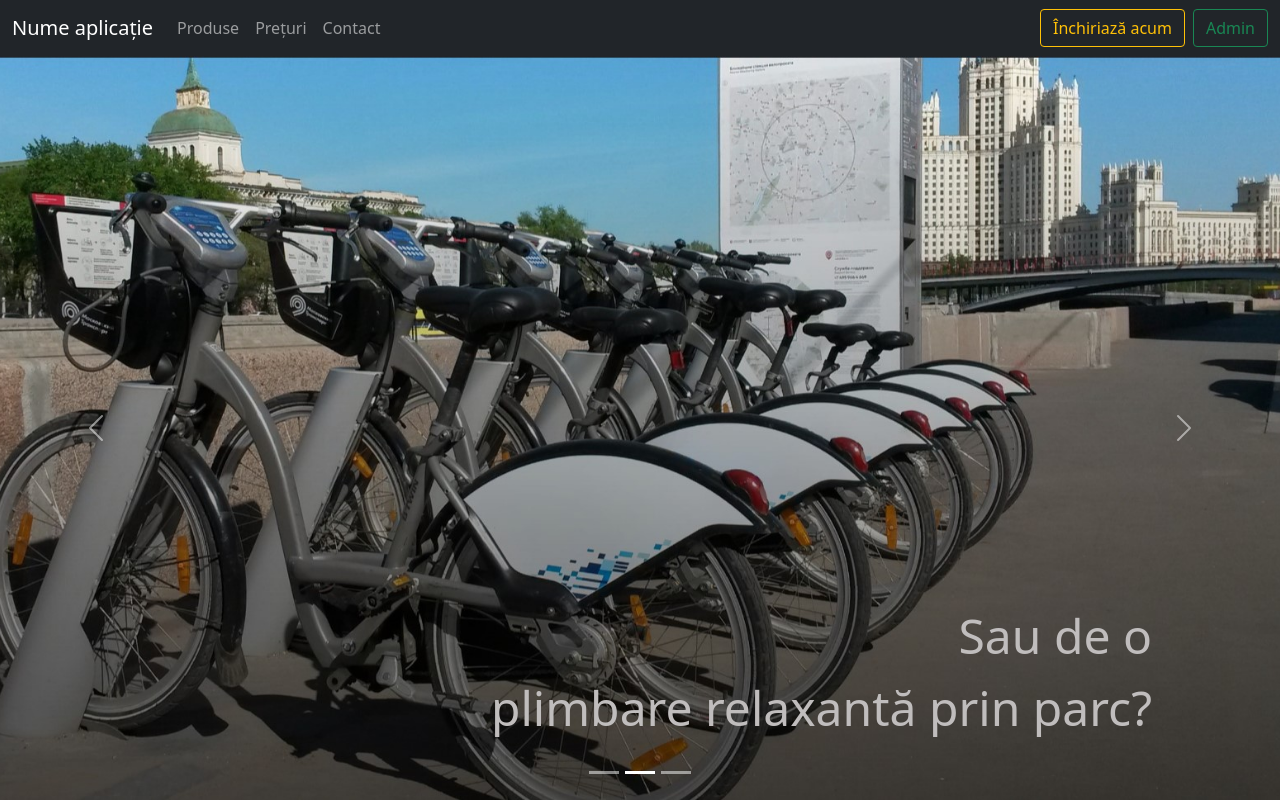
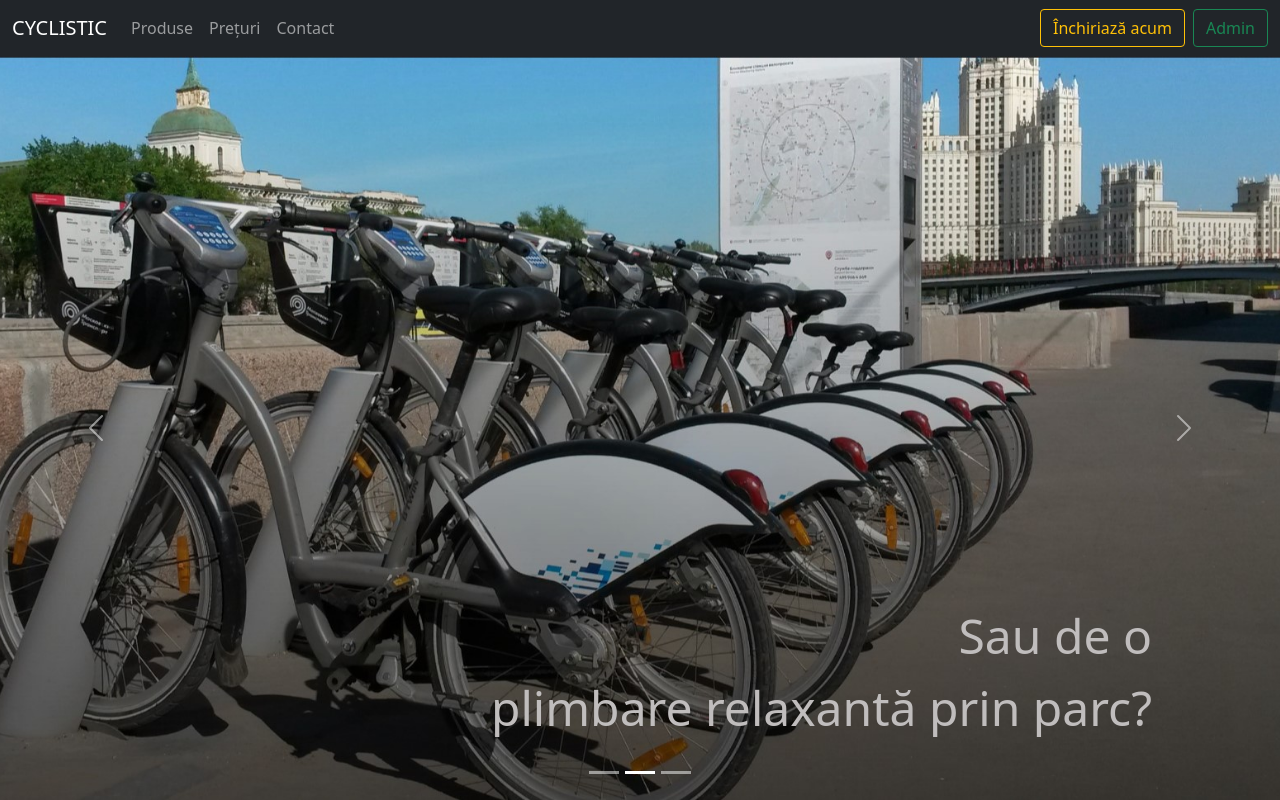
Before and after one commit to catalin-banu/cyclistic, a React (Create React App) app in the folder client/: page / in a window 1280 px wide. Built offline with nearby package versions, Linux system fonts and the light colour scheme.

Commit message:
Update app name

```diff
--- a/client/src/components/admin/left-panel/left-panel.jsx
+++ b/client/src/components/admin/left-panel/left-panel.jsx
@@ -13,7 +13,7 @@ function LeftPanelComponent(){
     }
     return(
         <div id="left-panel">
-            <span className="panel-title">Nume aplicație</span>
+            <span className="panel-title">CYCLISTIC</span>
             <img src={AdminIcon} alt="Admin Icon" className="admin-icon"/>
             <button  className="logout" onClick={handleLogout}>
                 <img src={LogoutIcon} alt="Logout Icon" className="logout-icon"/>
--- a/client/src/components/main/granular-components/navbar.jsx
+++ b/client/src/components/main/granular-components/navbar.jsx
@@ -11,7 +11,7 @@ export default function NavbarComponent(){
         <>
         <Navbar bg="dark" variant="dark" expand="lg">
             <Container fluid>
-                <Navbar.Brand href="/">Nume aplicație</Navbar.Brand>
+                <Navbar.Brand href="/">CYCLISTIC</Navbar.Brand>
                 <Navbar.Toggle aria-controls="navbarScroll" />
                 <Navbar.Collapse id="navbarScroll">
                 <Nav
```
